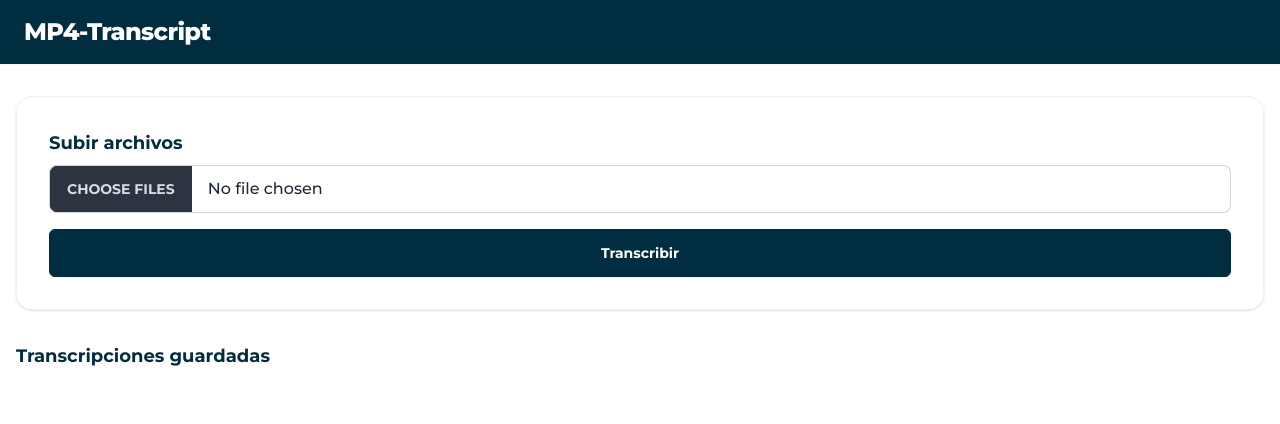
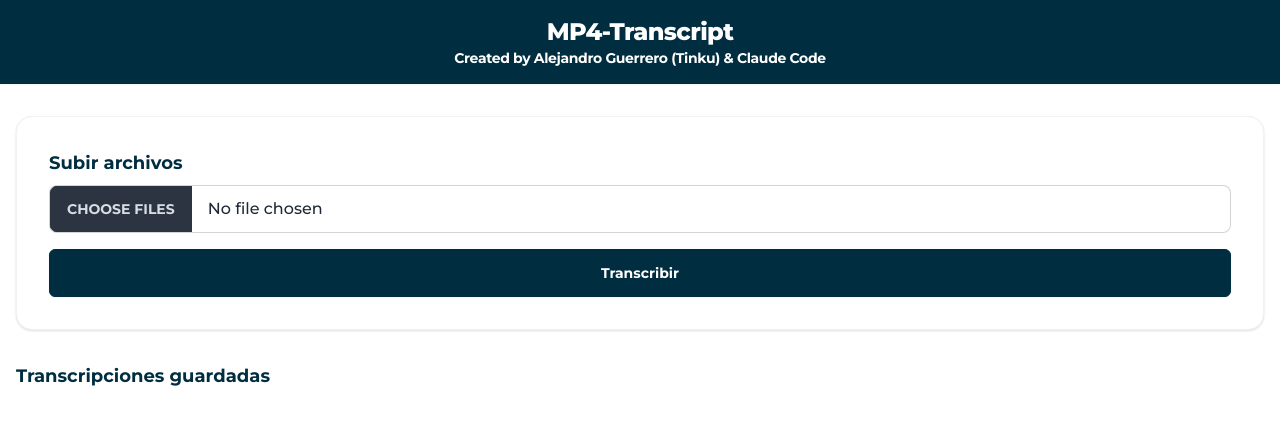
Before and after one commit to alexrm1x/MP4-Transcript, a website: page public/index.html in a window 1280 px wide. Drawn offline with nearby package versions, Linux system fonts and the light colour scheme; no server answers.

Commit message:
Añadido el creador y el asistente IA

```diff
--- a/public/index.html
+++ b/public/index.html
@@ -17,7 +17,8 @@
 
   <!-- Header -->
   <header class="px-6 py-4 shadow-sm" style="background:#002d40">
-    <h1 class="text-white font-extrabold text-2xl tracking-tight">MP4-Transcript</h1>
+    <h1 class="text-center text-white font-extrabold text-2xl tracking-tight">MP4-Transcript</h1>
+    <h2 class="text-center text-white font-bold text-sm tracking-tight">Created by Alejandro Guerrero (Tinku) & Claude Code</h2>
   </header>
 
   <main class="max-w-7xl mx-auto px-4 py-8 space-y-8">
```
